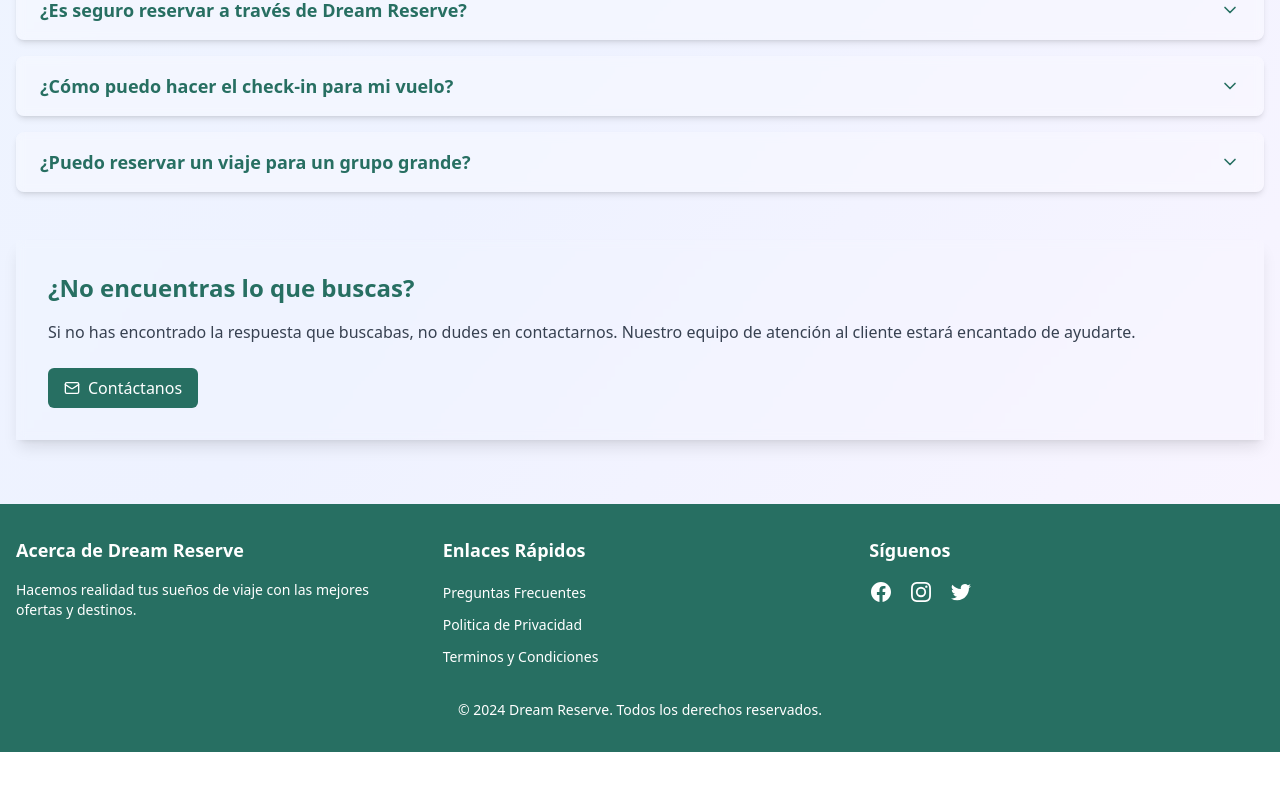
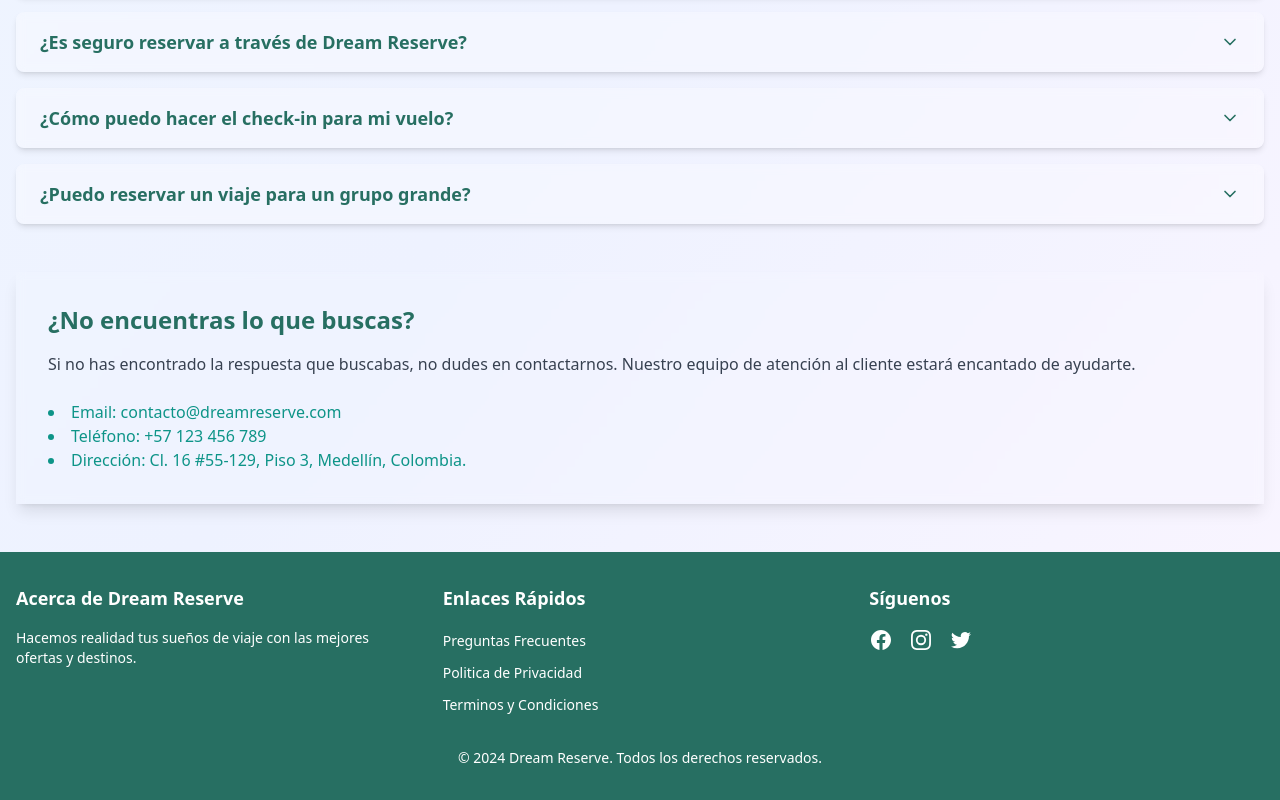
Before and after one commit to carobte/Dream-Reserve-Front, a React (Vite) app: page /frequent-questions in a window 1280 px wide. Shown: the part 840-1640 px from the top of the page. Before the commit the page ends 1592 px from the top, so only its background shows below. Built offline with nearby package versions, Linux system fonts and the light colour scheme.

Commit message:
fix: zoom out now dont move the footer and improved contac card

```diff
--- a/src/pages/FrequentQuestions.jsx
+++ b/src/pages/FrequentQuestions.jsx
@@ -63,8 +63,8 @@
 
   return (
     <div className="min-h-screen bg-gradient-to-br from-blue-50 via-indigo-50 to-purple-50">
-      <NavbarSelect/>
-      <div className="container mx-auto px-4 py-16">
+      <NavbarSelect />
+      <div className="container min-h-screen mx-auto px-4 py-12 pt-24 ">
         <h1 className="text-4xl font-bold text-center text-[#276F62] mb-8">Preguntas Frecuentes</h1>
 
         {/* <div className="mb-12 bg-white/30 backdrop-blur-sm shadow-lg p-6">
@@ -109,12 +109,14 @@
             Si no has encontrado la respuesta que buscabas, no dudes en contactarnos.
             Nuestro equipo de atención al cliente estará encantado de ayudarte.
           </p>
-          <button className="bg-[#276F62] hover:bg-[#1e5b50] text-white transition duration-300 ease-in-out transform hover:scale-105 flex items-center px-4 py-2 rounded-md">
-            <Mail className="mr-2 h-4 w-4" /> Contáctanos
-          </button>
+          <ul className="list-disc list-inside text-teal-600">
+            <li>Email: contacto@dreamreserve.com</li>
+            <li>Teléfono: +57 123 456 789</li>
+            <li>Dirección: Cl. 16 #55-129, Piso 3,  Medellín, Colombia.</li>
+          </ul>
         </div>
       </div>
-      <Footer/>
+      <Footer />
     </div>
   )
 }
```
